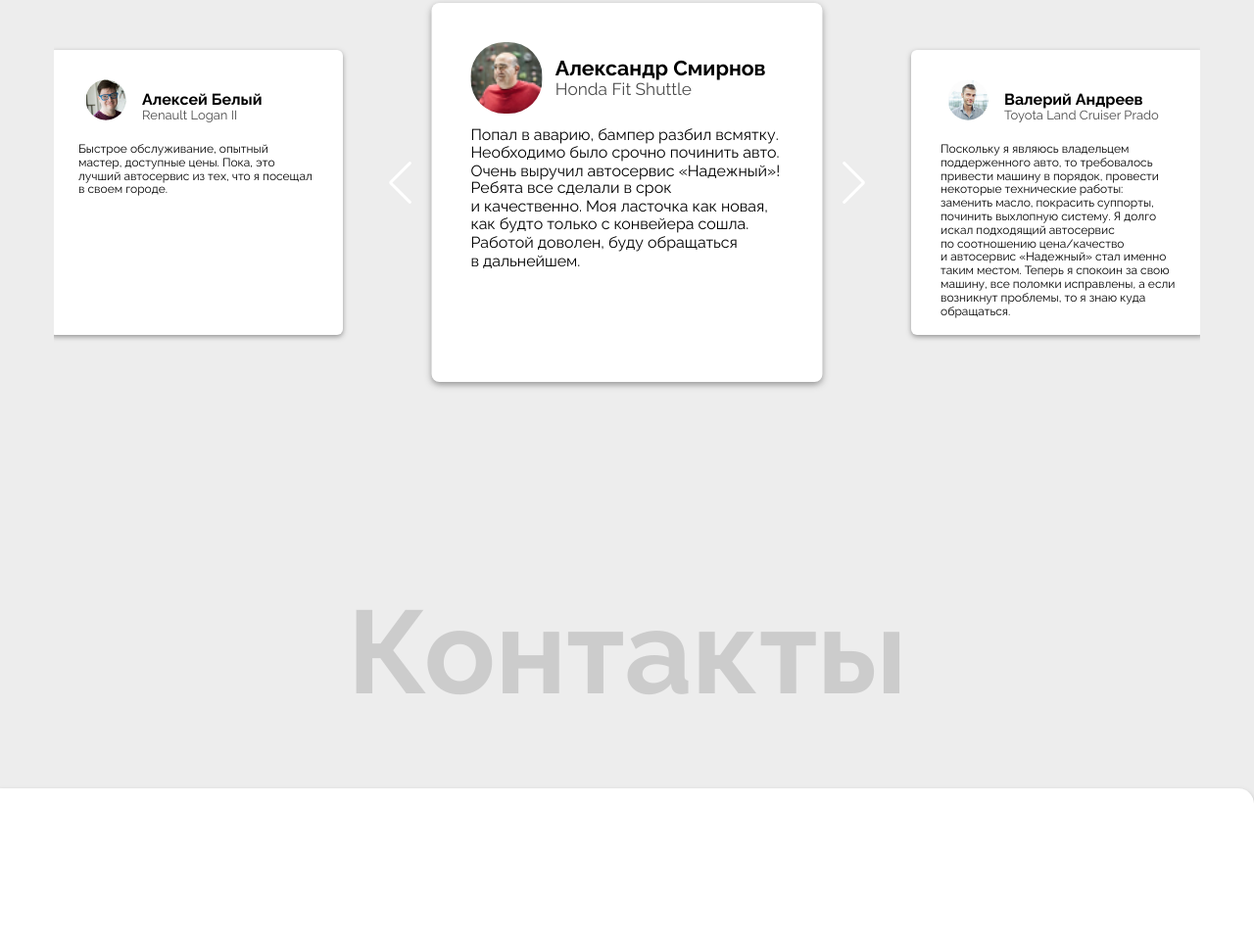
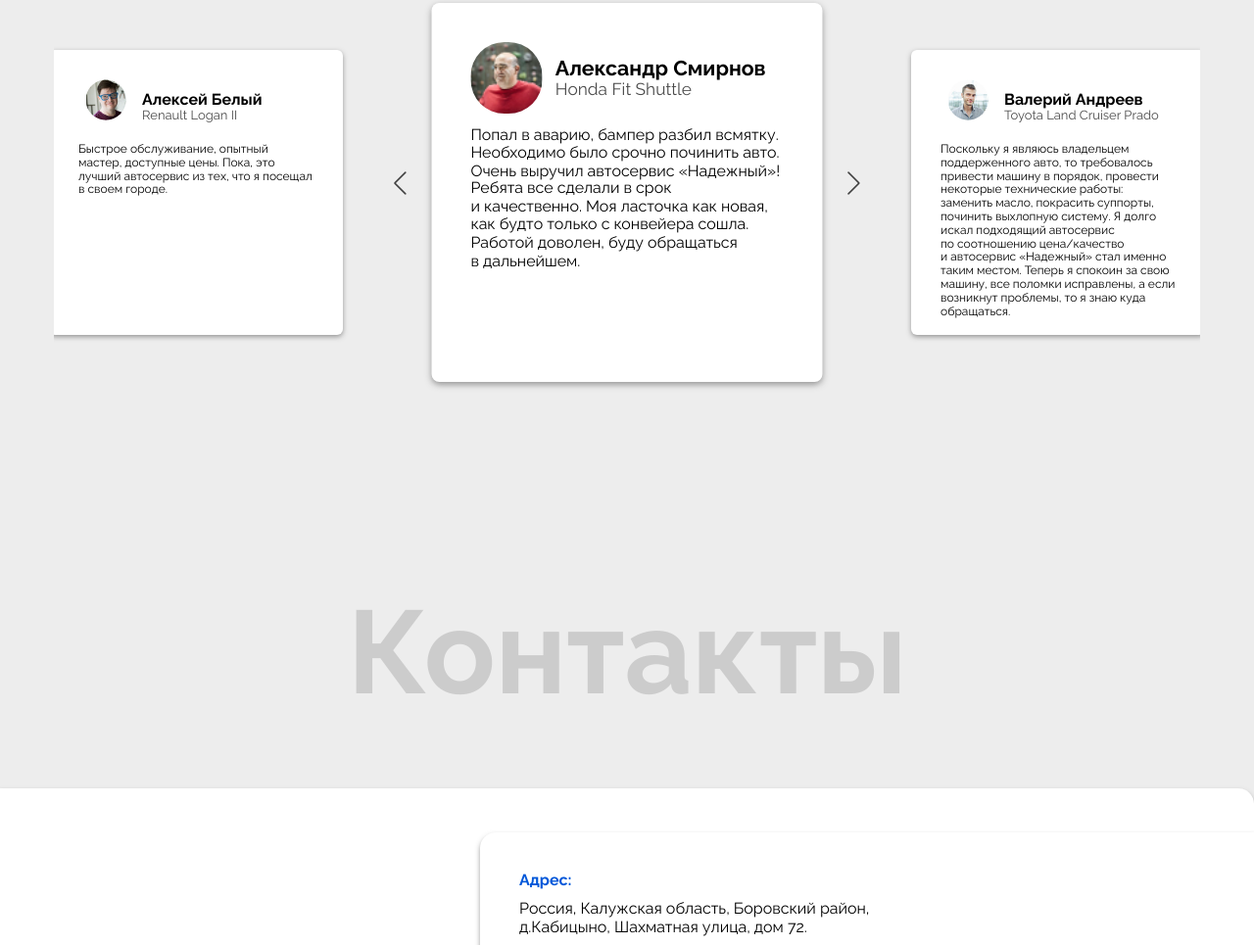
Before and after one commit to JohnnyProduction/nadejniy-website, a website: page app/index.html in a window 1280 px wide. Shown: the part 3018-3983 px from the top of the page at 98% size. Drawn offline with nearby package versions, Linux system fonts and the light colour scheme.

Commit message:
fix contacts

```diff
--- a/app/scss/style.scss
+++ b/app/scss/style.scss
@@ -384,11 +384,11 @@
   right: 340px;
 }
 
-.slider .swiper-button-prev,
-.slider .swiper-button-next {
-  color: #ffffff;
-  font-size: 80px;
-}
+.slider .swiper-button-prev::after,
+.slider .swiper-button-next::after {
+  font-size: 24px;
+  color: #404040;
+ }
 
 .slider .swiper-pagination {
   top: 5px;
@@ -437,7 +437,7 @@
 
 .contacts-info {
   position: absolute;
-  bottom: 167px;
+  bottom: 300px;
   right: 0;
   width: 790px;
   height: 307px;
```
Also changed, not shown: app/css/style.min.css.
